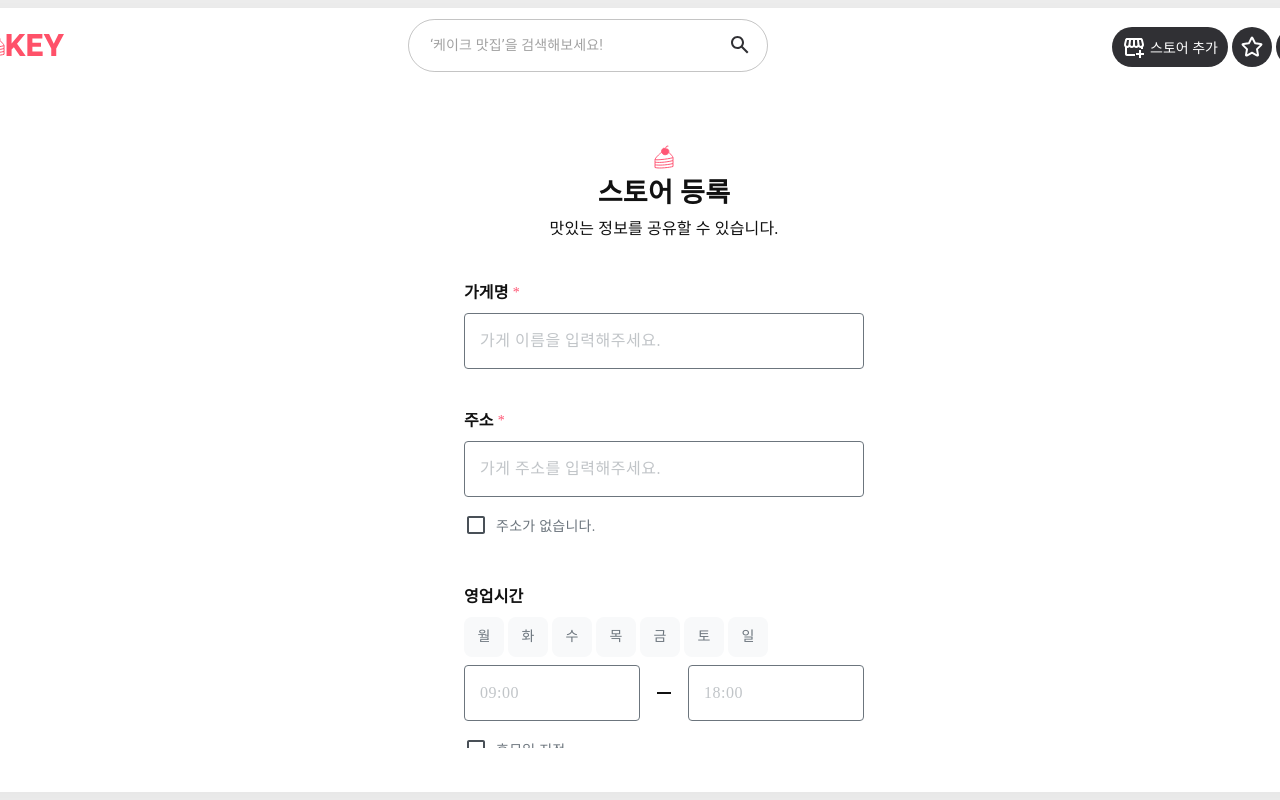
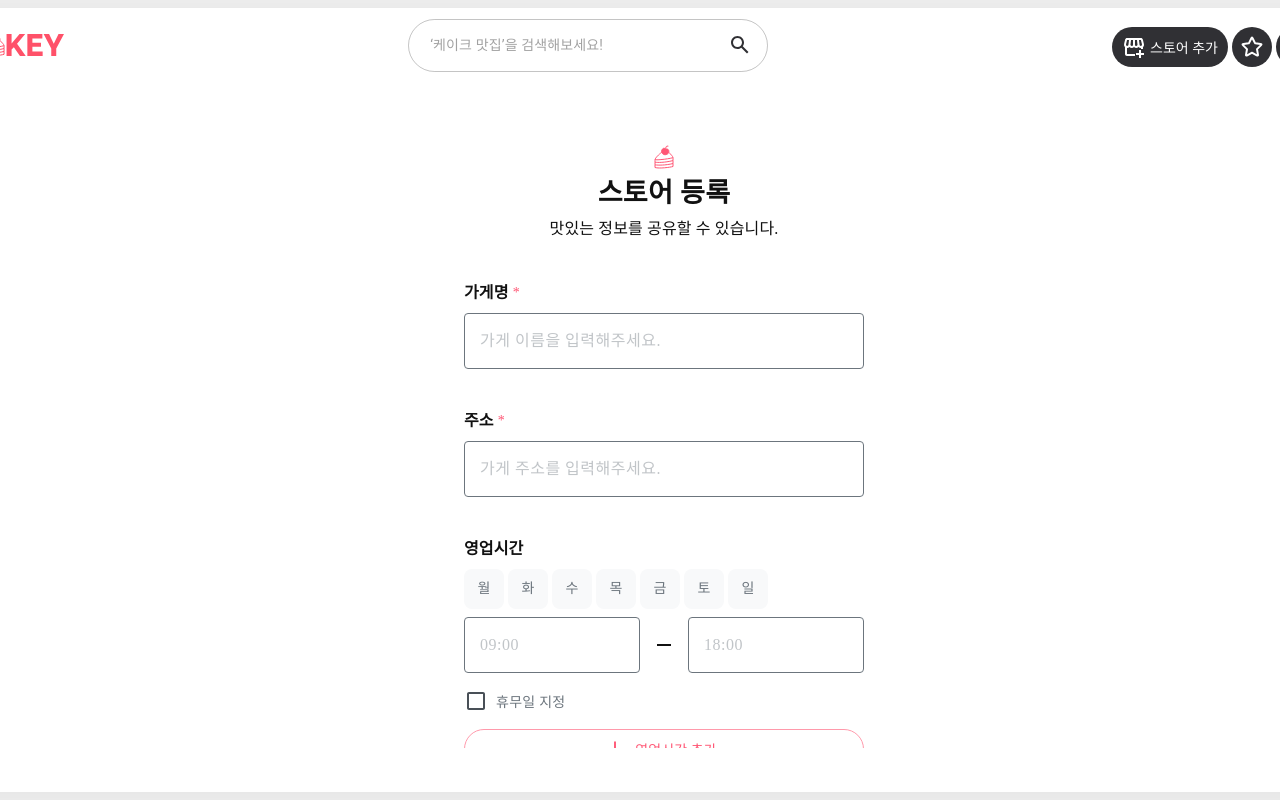
Before and after one commit to cakey-strawberry/cakey-desktop, a Next.js app: page /add-store in a window 1280 px wide. Built offline with nearby package versions, Linux system fonts and the light colour scheme.

Commit message:
fix: remove checkbox for no address from StoreAddressInput on add-store page

```diff
--- a/src/components/AddStore/StoreAddressInput/StoreAddressInput.tsx
+++ b/src/components/AddStore/StoreAddressInput/StoreAddressInput.tsx
@@ -1,9 +1,7 @@
-import { useState } from 'react';
 import { useController } from 'react-hook-form';
 import { styled, Box, Typography } from '@mui/material';
 
 import { Input } from '@/common/components/Input';
-import { Checkbox } from '@/common/components/Checkbox';
 
 import type { Control } from 'react-hook-form';
 import type { FormValues } from '@/pages/add-store';
@@ -13,30 +11,16 @@ type StoreAddressInputProps = {
 };
 
 export default function StoreAddressInput({ control }: StoreAddressInputProps) {
-  const [hasAddress, setHasAddress] = useState<boolean>(false);
-  const {
-    field: { onChange },
-  } = useController({
+  useController({
     control,
     name: 'storeAddress',
     rules: {
-      required: hasAddress ? false : {
+      required: {
         value: true,
         message: '',
       },
     },
   });
-
-  function handleAddressCheckboxToggle(
-      event: React.ChangeEvent<HTMLInputElement>,
-  ) {
-    const currentChecked = event.target.checked;
-    setHasAddress(currentChecked);
-
-    if (currentChecked) {
-      onChange('');
-    }
-  }
 
   return (
     <StoreAddressInputWrapper>
@@ -50,19 +34,7 @@ export default function StoreAddressInput({ control }: StoreAddressInputProps) {
         placeholder="가게 주소를 입력해주세요."
         fullWidth
         autoComplete="off"
-        disabled={hasAddress}
       />
-      <StoreAddressCheckboxWrapper>
-        <Checkbox
-          checked={hasAddress}
-          onChange={handleAddressCheckboxToggle}
-          sx={{
-            width: '24px',
-            height: '24px',
-          }}
-        />
-        <StoreAddressLabelText>주소가 없습니다.</StoreAddressLabelText>
-      </StoreAddressCheckboxWrapper>
     </StoreAddressInputWrapper>
   );
 }
@@ -103,23 +75,3 @@ const RequiredFieldIndicator = styled(Typography)({
   lineHeight: '20px',
   letterSpacing: '0.1px',
 });
-
-const StoreAddressCheckboxWrapper = styled(Box)({
-  display: 'flex',
-  justifyContent: 'flex-start',
-  alignItems: 'center',
-  gap: '8px',
-  width: '400px',
-  height: '40px',
-});
-
-const StoreAddressLabelText = styled(Typography)({
-  fontFamily: 'Pretendard',
-  fontWeight: '400',
-  fontSize: '14px',
-  lineHeight: 'normal',
-  display: 'flex',
-  alignItems: 'center',
-  letterSpacing: '0.25px',
-  color: '#6C757D',
-});
```
